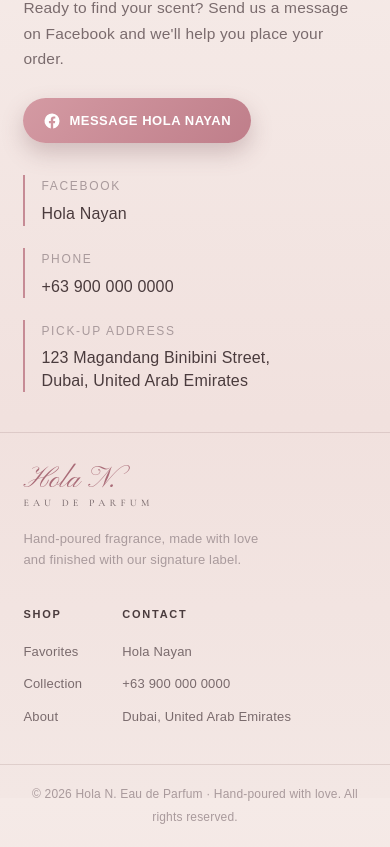
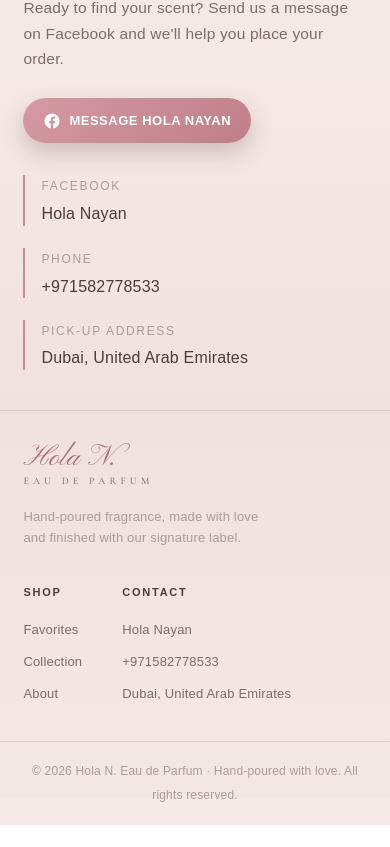
Before and after one commit to shamKirzon/hola-n, a React (Vite) app in the folder client/: page / in a window 390 px wide. Shown: the part 7642-8489 px from the top of the page. After the commit the page ends 8467 px from the top, so only its background shows below. Built offline with nearby package versions, Linux system fonts and the light colour scheme.

Commit message:
chore: update contact phone and pickup address

```diff
--- a/client/src/components/layout/Footer.tsx
+++ b/client/src/components/layout/Footer.tsx
@@ -57,7 +57,7 @@
               >
                 Hola Nayan
               </a>
-              <span>+63 900 000 0000</span>
+              <span>+971582778533</span>
               <span>Dubai, United Arab Emirates</span>
             </div>
           </div>
--- a/client/src/components/sections/ContactSection.tsx
+++ b/client/src/components/sections/ContactSection.tsx
@@ -37,15 +37,13 @@
             <div className="mb-1 text-[12px] uppercase tracking-[0.14em] text-holan-ink-faint">
               Phone
             </div>
-            <div className="text-[16px] text-holan-ink">+63 900 000 0000</div>
+            <div className="text-[16px] text-holan-ink">+971582778533</div>
           </div>
           <div className="border-l-2 border-holan-rose pl-4">
             <div className="mb-1 text-[12px] uppercase tracking-[0.14em] text-holan-ink-faint">
               Pick-up address
             </div>
             <div className="text-[16px] leading-[1.4] text-holan-ink">
-              123 Magandang Binibini Street,
-              <br />
               Dubai, United Arab Emirates
             </div>
           </div>
```
